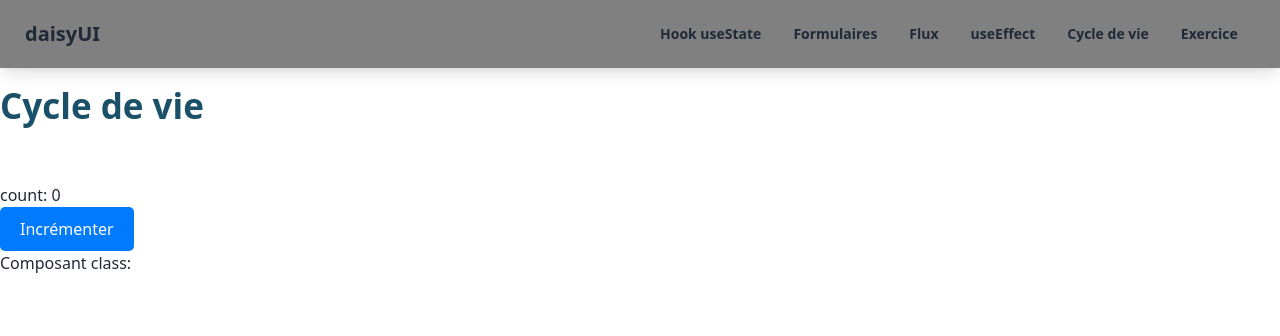
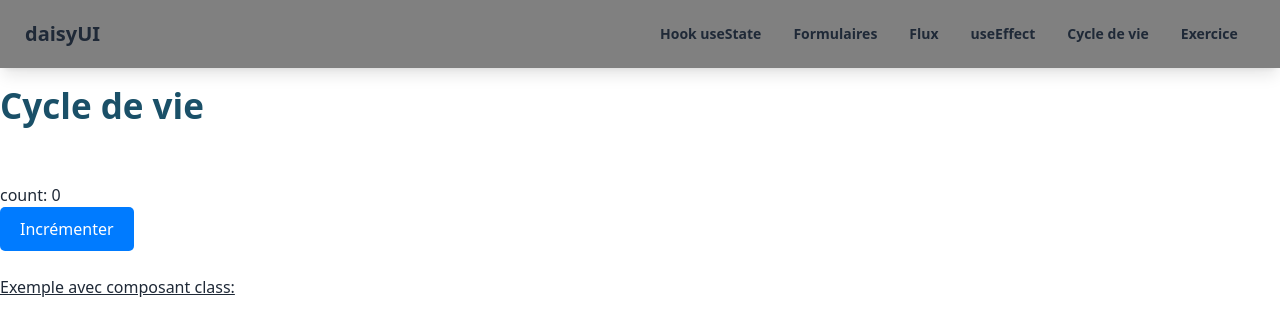
Before and after one commit to Kevin97231/20240903_ReactJs, a React (Vite) app: page /cycle-de-vie in a window 1280 px wide. Shown: the top 336 px of the page. Built offline with nearby package versions, Linux system fonts and the light colour scheme.

Commit message:
Push exemple class

```diff
--- a/src/App.jsx
+++ b/src/App.jsx
@@ -8,6 +8,7 @@ import { Flux } from "./view/Flux";
 import { Exercice } from "./view/Exercice";
 import { HookUseEffect } from "./view/HookUseEffect";
 import { CycleDeVie } from "./view/CycleDeVie";
+import { ComposantClass } from "./view/ComposantClass";
 
 function App() {
   return (
@@ -22,6 +23,7 @@ function App() {
           <Route path="exercice" element={<Exercice />} />
           <Route path="use-effect" element={<HookUseEffect />} />
           <Route path="cycle-de-vie" element={<CycleDeVie />} />
+          <Route path="cycle-de-vie/class" element={<ComposantClass />} />
         </Routes>
       </BrowserRouter>
     </>
--- a/src/view/ComposantClass.jsx
+++ b/src/view/ComposantClass.jsx
@@ -1,6 +1,6 @@
 import { Component } from "react";
 
-export class ClassComponent extends Component {
+export class ComposantClass extends Component {
   // Le constructeur est appelé lorsqu'une instance de la classe est créée.
   constructor(props) {
     // Appel au constructeur parent avec les props
--- a/src/view/CycleDeVie.jsx
+++ b/src/view/CycleDeVie.jsx
@@ -1,4 +1,5 @@
 import { useEffect, useState } from "react";
+import { Link } from "react-router-dom";
 
 export const CycleDeVie = () => {
   const [count, setCount] = useState(0);
@@ -20,7 +21,11 @@ export const CycleDeVie = () => {
       <h1>Cycle de vie</h1>
       <p>count: {count}</p>
       <button onClick={() => setCount((prev) => prev + 1)}>Incrémenter</button>
-      <p>Composant class: </p>
+      <br />
+      <br />
+      <Link to={"/cycle-de-vie/class"} className="underline">
+        Exemple avec composant class:{" "}
+      </Link>
     </div>
   );
 };
```
